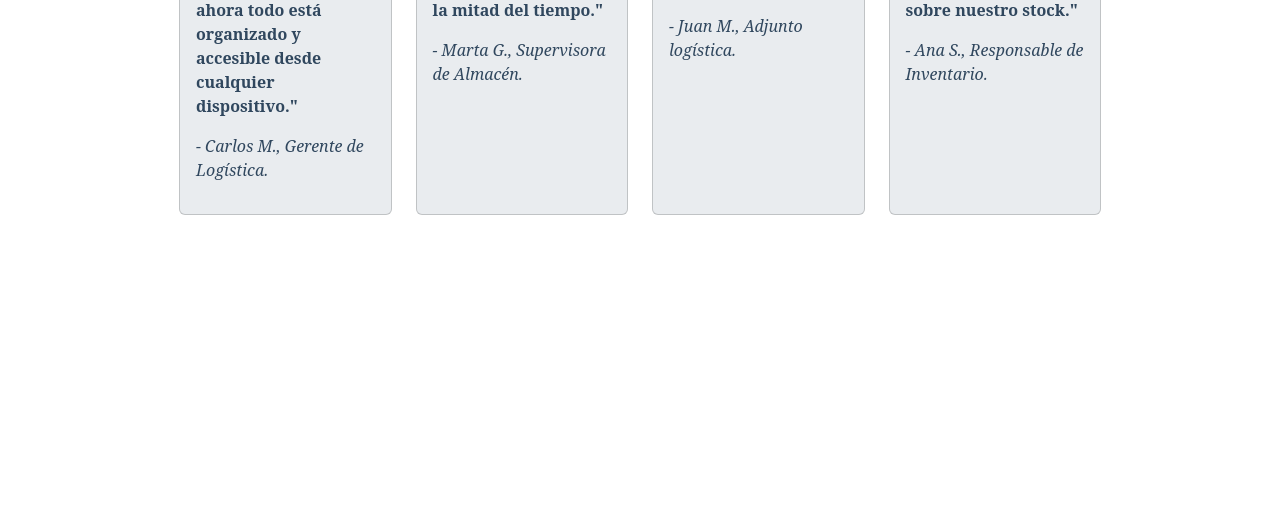
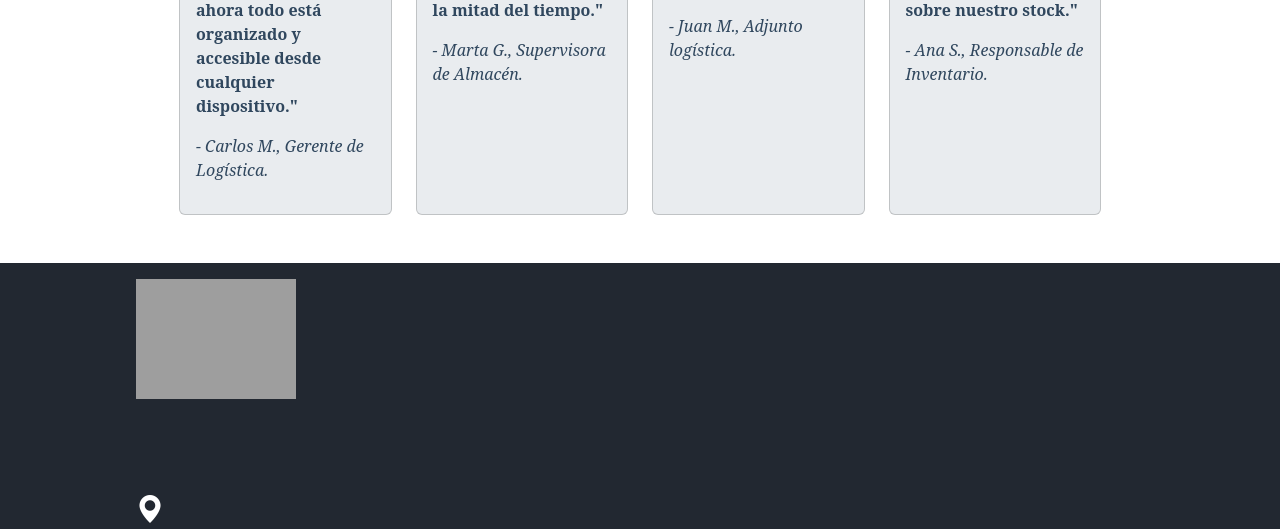
Before and after one commit to DavidSer1/phpAbril, a PHP site: page /homedavid.html in a window 1280 px wide. Shown: the part 3031-3560 px from the top of the page. Before the commit the page ends 3246 px from the top, so only its background shows below. Run offline with PHP 8.4, Linux system fonts and the light colour scheme; grey boxes are pictures that could not be loaded.

Commit message:
començament footer

```diff
--- a/homerecupe/homedavid.css
+++ b/homerecupe/homedavid.css
@@ -19,6 +19,13 @@
 .precios {
   background-color: #30475e;
 }
+.fondofooter{
+  background-color: #222831;
+}
+.imatgefooter{
+  width: 10rem;
+
+}
 .ww{
   width: 13.3rem;
   height: 12.9rem;
--- a/homerecupe/homedavid.html
+++ b/homerecupe/homedavid.html
@@ -375,9 +375,19 @@
     </div>
 
     <footer class="container-fluid">
-      <div class="row">
+      <div class="row p-0 fondofooter">
 <div class="col-lg-4">
+<div class="ps-5 ms-4 pt-2 mt-2">
+  <div class="ms-1">
+<img src="./img/logo_footer.png" alt="Logo footer" class="imatgefooter ms-5 ">
+<div class="pt-5 mt-4 ms-4 ps-3">
+  <div class="pt-2 mt-2 ms-2">
+<i class="bi bi-geo-alt-fill text-white fs-3"></i>
+</div>
+</div>
 
+</div>
+</div>
 </div>
 <div class="col-lg-4"></div>
 <div class="col-lg-4"></div>
```
